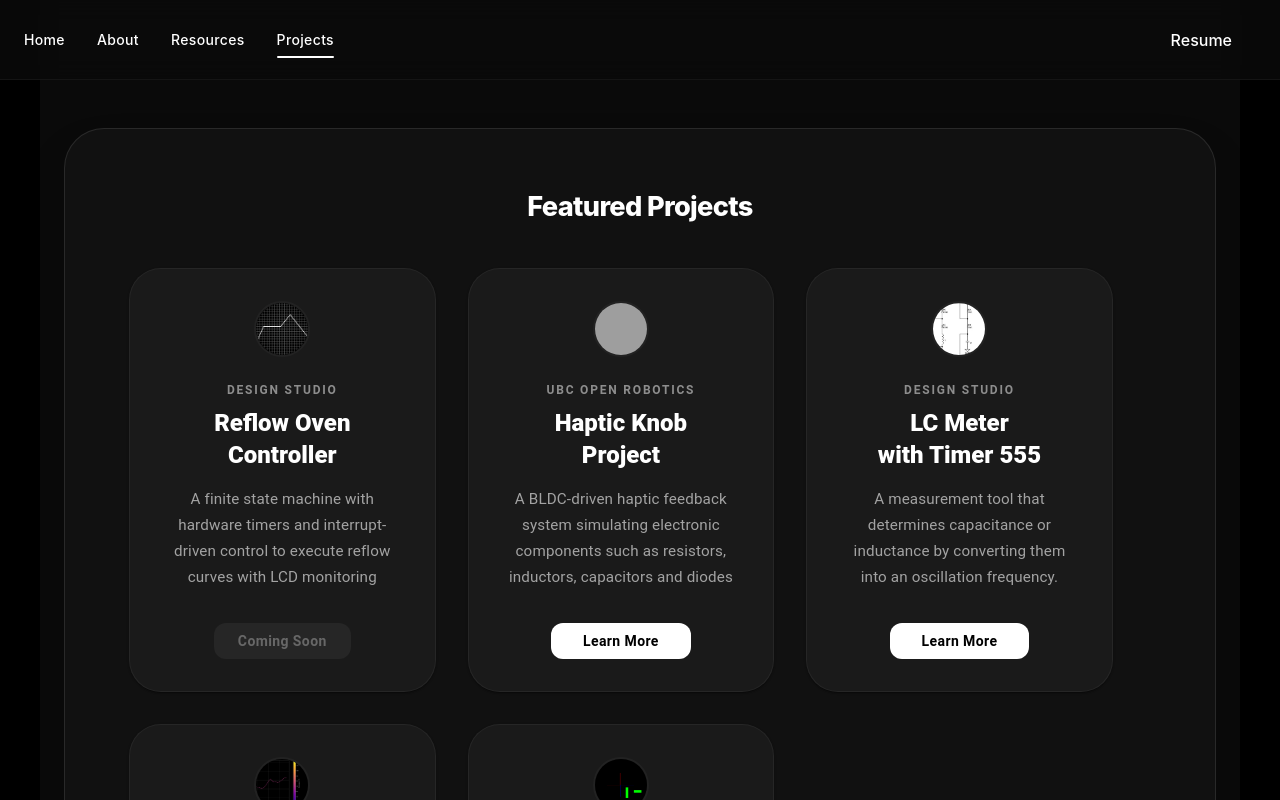
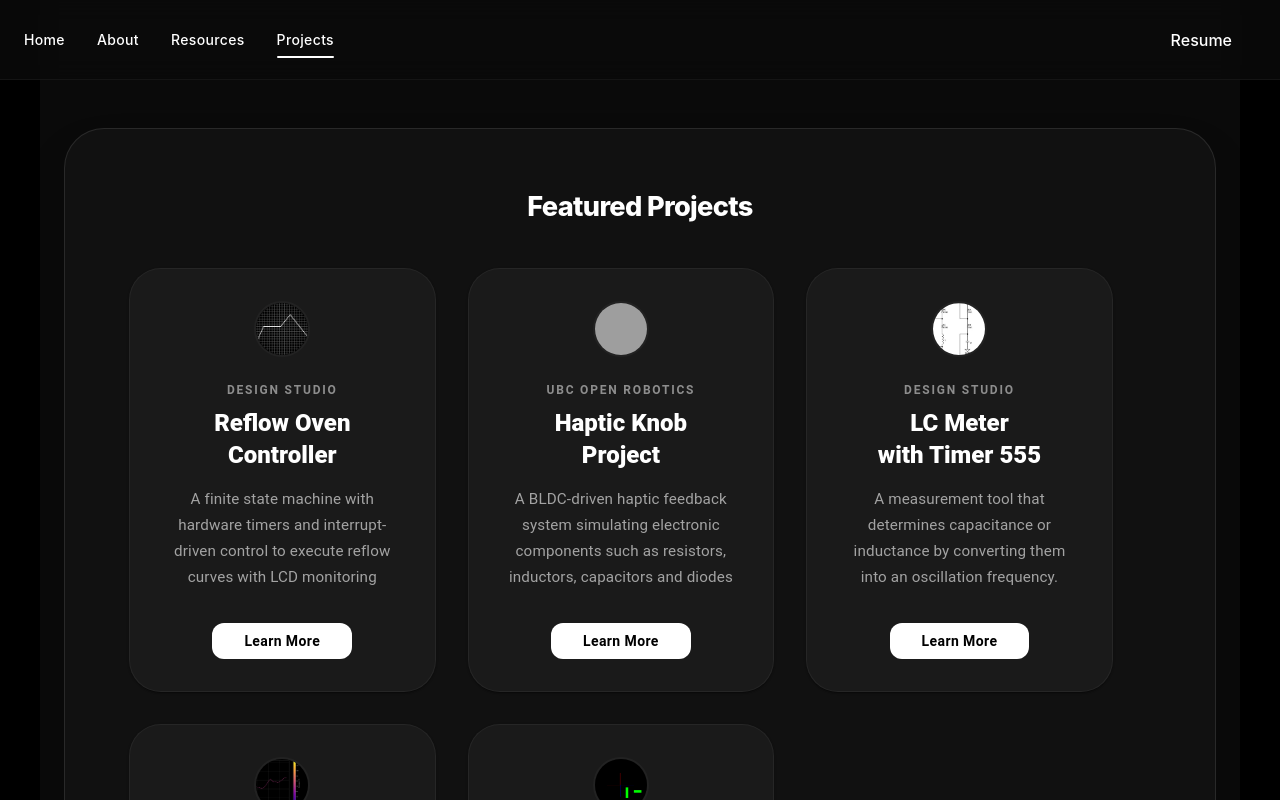
Before and after one commit to ttrieu2025/personal-website, a React (Vite) app: page /projects in a window 1280 px wide. Shown: the top 800 px of the page. Built offline with nearby package versions, Linux system fonts and the light colour scheme; grey boxes are pictures that could not be loaded.

Commit message:
fix: Update project button to link and improve styling

```diff
--- a/src/Pages/Projects.jsx
+++ b/src/Pages/Projects.jsx
@@ -64,19 +64,23 @@ function Projects() {
             </CardContent>
             <CardActions sx={{ p: 4, pt: 0 }}>
               <Button
-                disabled
+                href="https://github.com/ELEC-291-2026/Project1.0"
+                target="_blank"
                 size="medium"
                 sx={{
-                  color: 'rgba(255,255,255,0.3) !important',
+                  color: '#000000',
+                  backgroundColor: '#ffffff',
                   textTransform: 'none',
-                  fontWeight: 600,
-                  backgroundColor: 'rgba(255,255,255,0.05)',
-                  px: 3,
+                  fontWeight: 700,
+                  px: 4,
                   borderRadius: '12px',
-                  mx: 'auto'
+                  mx: 'auto',
+                  '&:hover': {
+                    backgroundColor: 'rgba(255,255,255,0.8)',
+                  }
                 }}
               >
-                Coming Soon
+                Learn More
               </Button>
             </CardActions>
           </Card>
```
